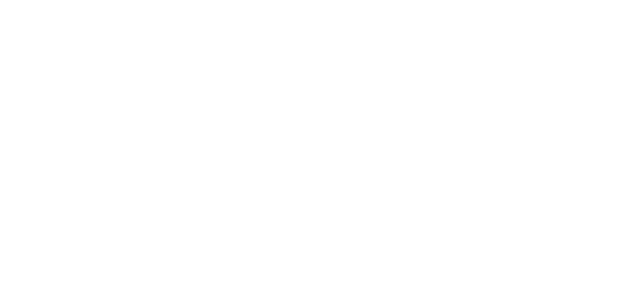
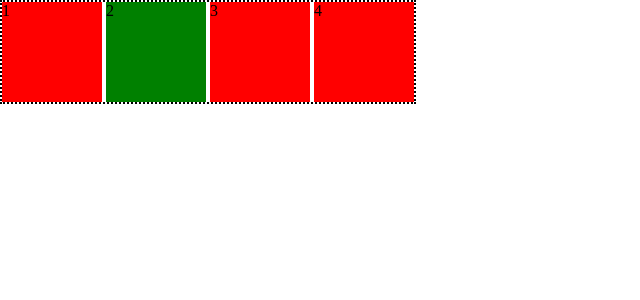
Before and after one commit to CrowSystems/WebProgramming, a PHP site: page / in a window 1280 px wide. Before the commit the part shown is empty. Shown: the top 300 px of the page, without its empty margins (0-640 px from the left). Run offline with PHP 8.4, Linux system fonts and the light colour scheme.

Commit message:
Manejo de Position con css

```diff
--- a/202409-HTML&CSS/CSS/clasePosition/index.html
+++ b/202409-HTML&CSS/CSS/clasePosition/index.html
@@ -0,0 +1,18 @@
+<!DOCTYPE html>
+<html lang="en">
+<head>
+    <meta charset="UTF-8">
+    <meta name="viewport" content="width=device-width, initial-scale=1.0">
+    <title>Position</title>
+    <link rel="stylesheet" href="./style.css">
+</head>
+<body>
+    <div class="parent">
+        <div class="box" id="one">1</div>
+        <div class="box" id="two">2</div>
+        <div class="box" id="three">3</div>
+        <div class="box" id="four">4</div>
+    </div>
+
+</body>
+</html>
--- a/202409-HTML&CSS/CSS/clasePosition/style.css
+++ b/202409-HTML&CSS/CSS/clasePosition/style.css
@@ -3,3 +3,19 @@
     margin: 0;
     padding: 0;
 }
+
+.parent {
+    border: 2px black dotted;
+    display: inline-block;
+}
+
+.box {
+    display: inline-block;
+    background-color: red;
+    width: 100px;
+    height: 100px;
+}
+
+#two {
+    background-color: green;
+}
```
